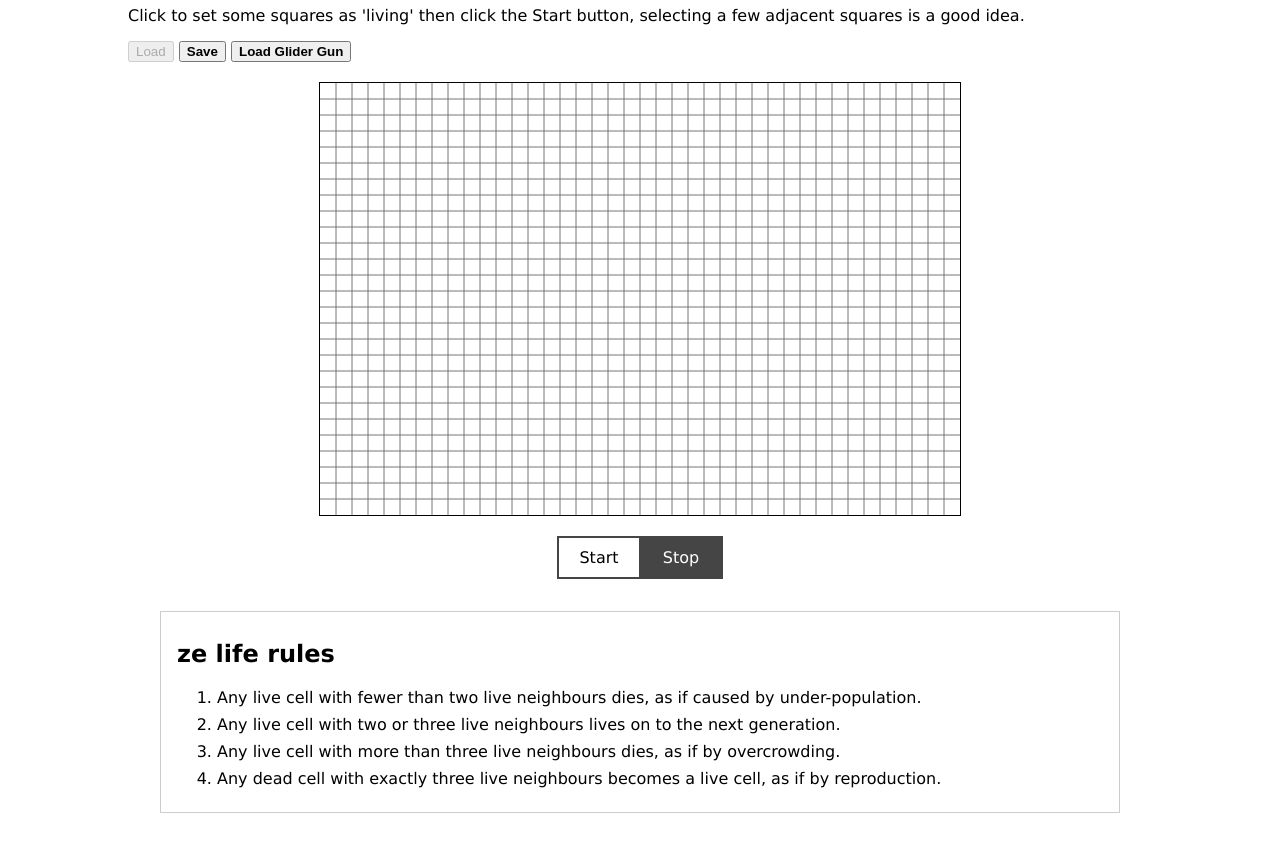
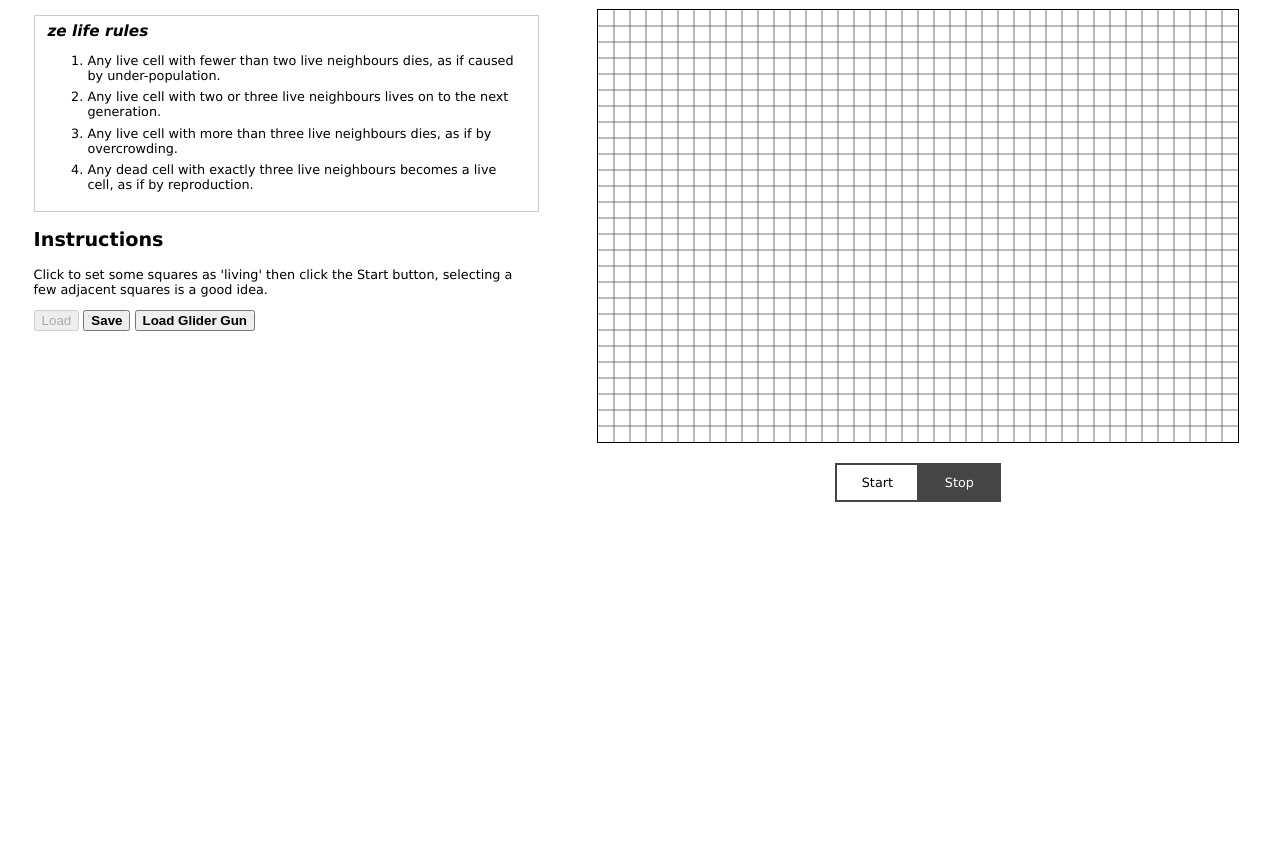
Before and after one commit to jpsierens/gameoflifejs, a website built with webpack: page index.html in a window 1280 px wide. Shown: the part 75-920 px from the top of the page. After the commit the page ends 800 px from the top, so only its background shows below. Built offline with nearby package versions, Linux system fonts and the light colour scheme.

Commit message:
layout changes for index display

```diff
--- a/gol.css
+++ b/gol.css
@@ -1,14 +1,20 @@
 :root{
     --dark-colour: #454545;
+    --cell-size: 16;
+    --universe-size: 40;
+}
+body {
+    font-family: verdana, sans-serif;
+    font-size: 80%;
 }
 
-body {
-    font-family: verdana, sans-serif;
+#wrapper {
     width: 80%;
-    margin: auto;
+    margin:0 auto 2em auto;
 }
 
 #universe {
+    box-sizing: border-box;
     display: block;
     margin: 20px auto;
     border: 1px solid black;
@@ -19,7 +25,6 @@ button:enabled {
 }
 
 aside {
-    margin: 2em;
     padding: 0.5em 1em;
     border: thin solid #ccc;
 }
@@ -27,7 +32,21 @@ aside {
 aside li {
     margin: 0.5em 0;
 }
+aside h2 {
+    margin: 0 0 0.25em 0;
+    font-size: 120%;
+    font-style: italic;
+}
 
+#instructions {
+    padding: 2em;
+    float: left;
+    width: 40%;
+}
+#game {
+    display: flex;
+    flex-direction: column;
+}
 /* start/stop toggle button styling */
 #startstop {
     box-sizing: border-box;
--- a/index.html
+++ b/index.html
@@ -6,22 +6,7 @@
 </head>
 <body>
 <h1>Game of Life</h1>
-<p>Click to set some squares as 'living' then click the Start button, selecting a few adjacent squares is a good
-    idea.</p>
-<p>
-    <button id="load">Load</button>
-    <button id="save">Save</button>
-    <button id="gG" title="Loads a never-ending pattern which creates 'gliders'">Load Glider Gun</button>
-</p>
-<canvas id="universe" width="640" height="480"></canvas>
-
-<form id="startstop" method="get" action="#">
-    <input id="toggle-on" class="toggle toggle-left" name="toggle" value="start" type="radio"/>
-    <label for="toggle-on" class="btn">Start</label>
-    <input id="toggle-off" class="toggle toggle-right" name="toggle" value="stop" type="radio" checked/>
-    <label for="toggle-off" class="btn">Stop</label>
-</form>
-
+<section id="instructions">
 	<aside>
 	    <h2>ze life rules</h2>
 	    <ol>
@@ -30,8 +15,26 @@
 	        <li>Any live cell with more than three live neighbours dies, as if by overcrowding.</li>
 	        <li>Any dead cell with exactly three live neighbours becomes a live cell, as if by reproduction.</li>
 	    </ol>
+	</aside>
+	<h2>Instructions</h2>
+	<p>Click to set some squares as 'living' then click the Start button, selecting a few adjacent squares is a good
+	    idea.</p>
+	<p>
+	    <button id="load">Load</button>
+	    <button id="save">Save</button>
+	    <button id="gG" title="Loads a never-ending pattern which creates 'gliders'">Load Glider Gun</button>
+	</p>
+</section>
+<section id="game">
+	<canvas id="universe"></canvas>
 
-</aside>
+	<form id="startstop" method="get" action="#">
+	    <input id="toggle-on" class="toggle toggle-left" name="toggle" value="start" type="radio"/>
+	    <label for="toggle-on" class="btn">Start</label>
+	    <input id="toggle-off" class="toggle toggle-right" name="toggle" value="stop" type="radio" checked/>
+	    <label for="toggle-off" class="btn">Stop</label>
+	</form>
+</section>
 
 <script type="text/javascript" src="bundle.js"></script>
 </body>
```
Also changed, not shown: bundle.js, 1 other file. Lines whose indentation alone changed are shown as unchanged.
